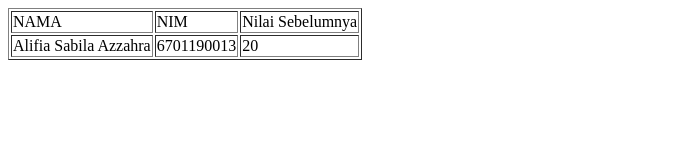
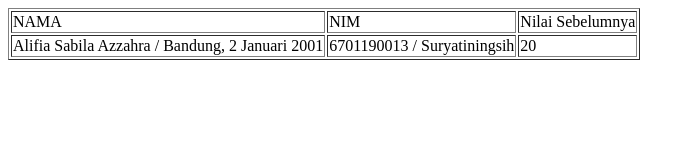
Before and after one commit to alifiasabilaazzahra/6701190013-remedpwb, a plain HTML site: page index.html in a window 1280 px wide. Shown: the whole page, without its empty margins (0-695 px from the left). Drawn offline with Linux system fonts and the light colour scheme.

Commit message:
v1.1-6701190013

```diff
--- a/index.html
+++ b/index.html
@@ -11,8 +11,8 @@
                <td>Nilai Sebelumnya</td>
            </tr>
            <tr>
-               <td>Alifia Sabila Azzahra</td>
-               <td>6701190013</td>
+               <td>Alifia Sabila Azzahra / Bandung, 2 Januari 2001</td>
+               <td>6701190013 / Suryatiningsih</td>
                <td>20</td>
     </body>
 </html>
```
